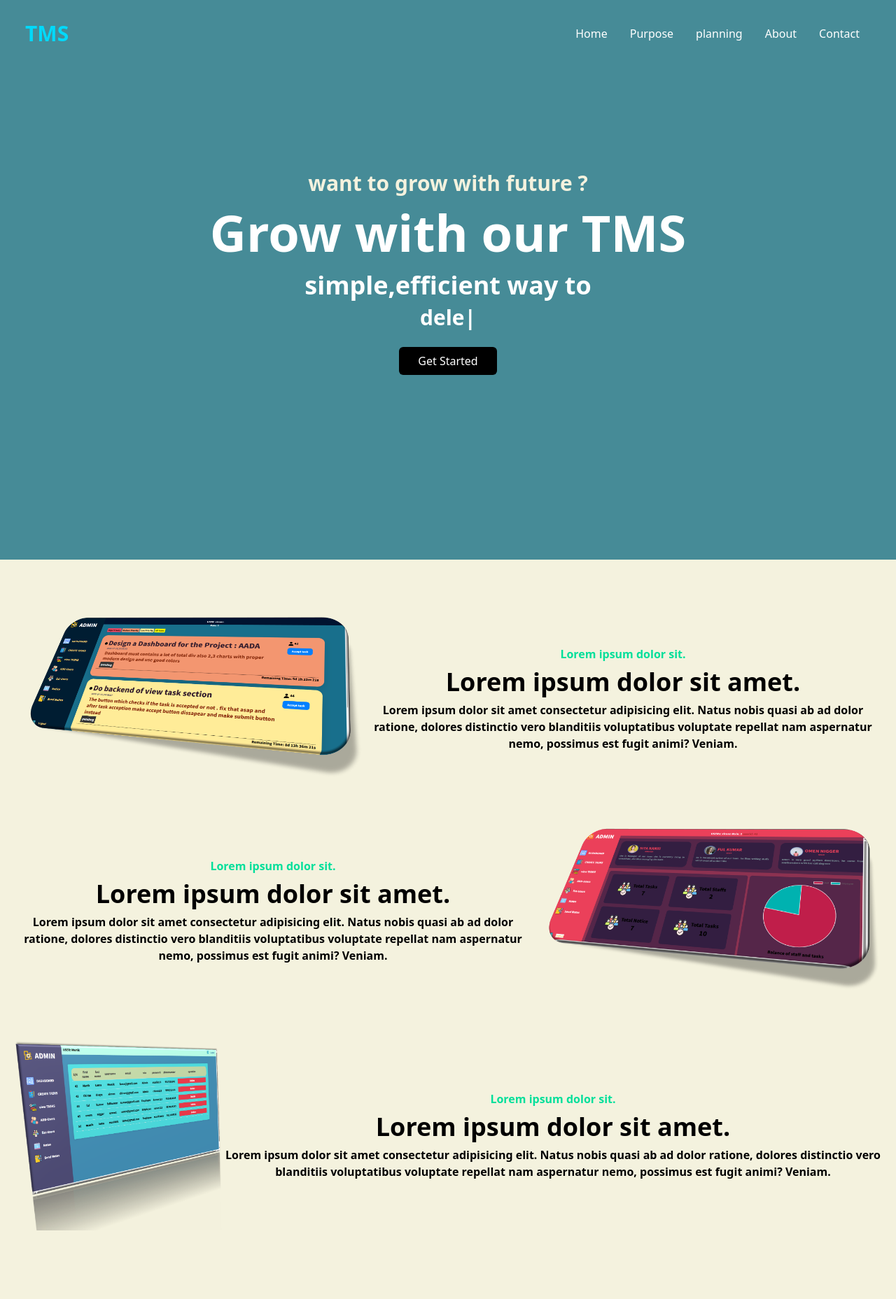
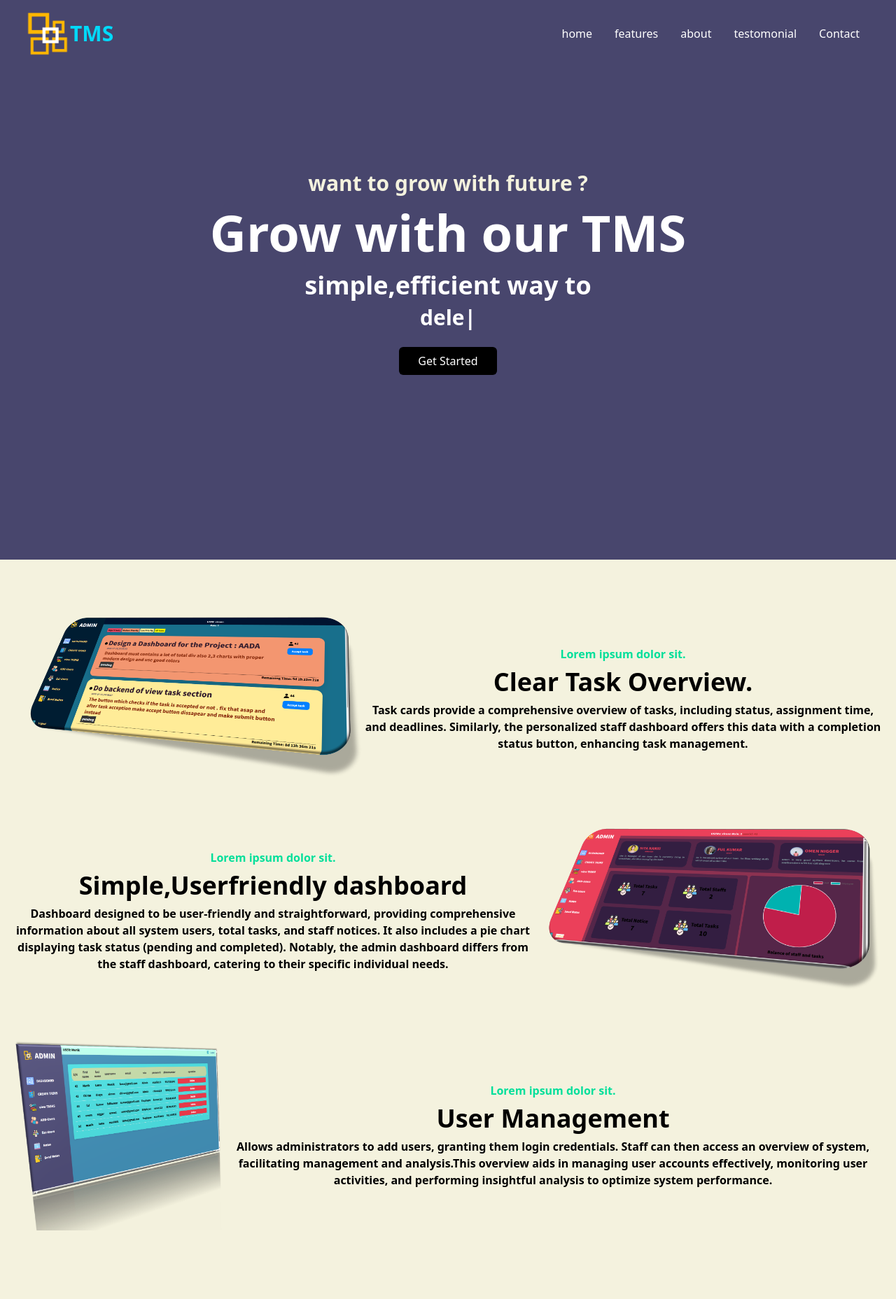
Before and after one commit to lamamanik/tmshomepgg, a React (Vite) app: page / in a window 1280 px wide. Shown: the top 1857 px of the page at 70% size. Built offline with nearby package versions, Linux system fonts and the light colour scheme.

Commit message:
finishhh
finish

```diff
--- a/index.html
+++ b/index.html
@@ -1,8 +1,10 @@
-<!DOCTYPE html>
+<!doctype html>
 <html lang="en">
   <head>
     <meta charset="UTF-8" />
+    <link href="index.css" rel="stylesheet" />
 
+    <link href=" node_modules\tailwindcss" rel="stylesheet" />
     <link rel="icon" type="image/svg+xml" href="/vite.svg" />
     <meta name="viewport" content="width=device-width, initial-scale=1.0" />
     <title>Vite + React</title>
--- a/package.json
+++ b/package.json
@@ -16,6 +16,7 @@
     "react": "^18.2.0",
     "react-dom": "^18.2.0",
     "react-icons": "^4.10.1",
+    "react-scroll": "^1.8.9",
     "react-typed": "^1.2.0",
     "swiper": "^10.0.4"
   },
--- a/src/components/Analytics.jsx
+++ b/src/components/Analytics.jsx
@@ -1,24 +1,25 @@
 import React from "react";
 import card from "../assets/picture4.png";
 import dashboard from "../assets/picture3.png";
+
 import list from "../assets/picture9.png";
 
 const Analytics = () => {
   return (
-    <div className=" w-full  my-20 line-height">
+    <div name="features" className=" w-full  my-20 line-height">
       <div className="w-full   flex justify-center items-center">
         <div className="max-w-[1240px]  flex flex-col md:flex-row justify-center items-center">
           <img className="w-[500px] mx-auto" src={card} alt="/" />
           <div className="flex flex-col justify-center text-center">
             <p className="text-[#00df9a] font-bold">Lorem ipsum dolor sit.</p>
             <h1 className="md:text-4xl sm:text-3xl text-2xl font-bold py-2">
-              Lorem ipsum dolor sit amet.
+              Clear Task Overview.
             </h1>
             <p className="font-sans font-semibold">
-              Lorem ipsum dolor sit amet consectetur adipisicing elit. Natus
-              nobis quasi ab ad dolor ratione, dolores distinctio vero
-              blanditiis voluptatibus voluptate repellat nam aspernatur nemo,
-              possimus est fugit animi? Veniam.
+              Task cards provide a comprehensive overview of tasks, including
+              status, assignment time, and deadlines. Similarly, the
+              personalized staff dashboard offers this data with a completion
+              status button, enhancing task management.
             </p>
           </div>
         </div>
@@ -29,13 +30,15 @@ const Analytics = () => {
           <div className="flex flex-col justify-center text-center">
             <p className="text-[#00df9a] font-bold">Lorem ipsum dolor sit.</p>
             <h1 className="md:text-4xl sm:text-3xl text-2xl font-bold py-2">
-              Lorem ipsum dolor sit amet.
+              Simple,Userfriendly dashboard
             </h1>
             <p className="font-sans font-semibold">
-              Lorem ipsum dolor sit amet consectetur adipisicing elit. Natus
-              nobis quasi ab ad dolor ratione, dolores distinctio vero
-              blanditiis voluptatibus voluptate repellat nam aspernatur nemo,
-              possimus est fugit animi? Veniam.
+              Dashboard designed to be user-friendly and straightforward,
+              providing comprehensive information about all system users, total
+              tasks, and staff notices. It also includes a pie chart displaying
+              task status (pending and completed). Notably, the admin dashboard
+              differs from the staff dashboard, catering to their specific
+              individual needs.
             </p>
           </div>
           <img className="w-[500px] mx-auto" src={dashboard} alt="/" />
@@ -48,13 +51,14 @@ const Analytics = () => {
           <div className="flex flex-col justify-center text-center">
             <p className="text-[#00df9a] font-bold">Lorem ipsum dolor sit.</p>
             <h1 className="md:text-4xl sm:text-3xl text-2xl font-bold py-2">
-              Lorem ipsum dolor sit amet.
+              User Management
             </h1>
             <p className="font-sans font-semibold">
-              Lorem ipsum dolor sit amet consectetur adipisicing elit. Natus
-              nobis quasi ab ad dolor ratione, dolores distinctio vero
-              blanditiis voluptatibus voluptate repellat nam aspernatur nemo,
-              possimus est fugit animi? Veniam.
+              Allows administrators to add users, granting them login
+              credentials. Staff can then access an overview of system,
+              facilitating management and analysis.This overview aids in
+              managing user accounts effectively, monitoring user activities,
+              and performing insightful analysis to optimize system performance.
             </p>
           </div>
         </div>
--- a/src/components/Hero.jsx
+++ b/src/components/Hero.jsx
@@ -1,9 +1,10 @@
 import react from "react";
+import "../index.css";
 import Typed from "react-typed";
 
 const Hero = () => {
   return (
-    <div className="text-white bg-[#468B97]">
+    <div name="home" className="  text-white  bg-[var(--maincolor)]">
       <div className="max-w-[800px] mt-[-96px] w-full h-screen mx-auto text-center flex flex-col justify-center">
         <p className="text-[#F4F2DE] md:text-3xl sm:text-2xl text-xl font-bold">
           want to grow with future ?
--- a/src/components/Lastko.jsx
+++ b/src/components/Lastko.jsx
@@ -2,7 +2,7 @@ import React from "react";
 
 const Lastko = () => {
   return (
-    <div className="w-full bg-[#E9B384]">
+    <div name="contact" className="w-full bg-[#E9B384]">
       <div className="max-w-[1200px] mx-auto flex  lg:flex-row flex-col gap-2 justify-center items-center">
         <div className=" flex flex-col justify-center gap-5  items-center py-16">
           <h1 className="md-text-4xl  ml-5 sm:text-center sm:text:3xl text-7xl gap-10 font-bold py-2">
--- a/src/components/Navbar.jsx
+++ b/src/components/Navbar.jsx
@@ -1,7 +1,15 @@
 import React, { useState } from "react";
+import { Link, animateScroll as scroll } from "react-scroll";
 import { AiOutlineClose, AiOutlineMenu } from "react-icons/ai";
+import logo from "../assets/brand.png";
 
 const Navbar = () => {
+  // let links = [
+  //   { name: "HOME",  },
+  //   { name: "Service", link: "/" },
+  //   { name: "About", link: "/" },
+  //   { name: "Contact", link: "/" },
+  // ];
   const [nav, setNav] = useState(false);
 
   const handleNav = () => {
@@ -10,13 +18,57 @@ const Navbar = () => {
 
   return (
     <div className=" flex justify-between items-center h-24 max-w-[1240px] mx-auto px-4 text-white">
+      <img class="w-16" src={logo} alt="brand.logo" />
       <h1 className="w-full text-3xl font-bold text-[#00d9fa]">TMS</h1>
-      <ul className="hidden md:flex">
-        <li className="p-4">Home</li>
-        <li className="p-4">Purpose</li>
-        <li className="p-4">planning</li>
-        <li className="p-4">About</li>
-        <li className="p-4">Contact</li>
+      <ul className="hidden md:flex cursor-pointer">
+        <li className="p-4">
+          {" "}
+          <Link to="home" spy={true} smooth={true} offset={50} duration={500}>
+            home
+          </Link>
+        </li>
+        <li className="p-4">
+          {" "}
+          <Link
+            to="features"
+            spy={true}
+            smooth={true}
+            offset={50}
+            duration={500}
+          >
+            features
+          </Link>
+        </li>
+        <li className="p-4">
+          {" "}
+          <Link to="about" spy={true} smooth={true} offset={50} duration={500}>
+            about
+          </Link>
+        </li>
+        <li className="p-4">
+          {" "}
+          <Link
+            to="testomonial"
+            spy={true}
+            smooth={true}
+            offset={50}
+            duration={500}
+          >
+            testomonial
+          </Link>
+        </li>
+        <li className="p-4">
+          {" "}
+          <Link
+            to="contact"
+            spy={true}
+            smooth={true}
+            offset={50}
+            duration={500}
+          >
+            Contact
+          </Link>
+        </li>
       </ul>
 
       <div onClick={handleNav} className="block md:hidden">
@@ -26,17 +78,25 @@ const Navbar = () => {
       <div
         className={
           nav
-            ? "  fixed  left-o top-0 w-[60%] h-full border-r border-r-gray-900 bg-[#000300]  ease-in-out duration-00"
+            ? "  fixed  left-0 top-0 w-[60%] h-full border-r border-r-gray-900 bg-[#000300]  ease-in-out duration-500"
             : " fixed left-[-100%]"
         }
       >
-        <h1 className="w-full text-3xl m-4 font-bold text-[#00d9fa]">TMS</h1>
+        <div className="flex flex-row justify-left items-center gap-0 my-1 ml-5">
+          <div>
+            <img class="w-16" src={logo} alt="brand.logo" />
+          </div>
+          <div>
+            <h1 className="w-full text-3xl m-4 font-bold text-[#00d9fa]">
+              TMS
+            </h1>
+          </div>
+        </div>
 
-        <ul className="uppercase p-4">
-          <li className="p-4 border-b border-gray-600">Home</li>
-          <li className="p-4 border-b border-gray-600">Purpose</li>
-          <li className="p-4 border-b border-gray-600">Planning</li>
-          <li className="p-4 border-b border-gray-600">About</li>
+        <ul className="uppercase p-4 cursor-pointer">
+          <li className="p-4">Home</li>
+          <li className="p-4">Features</li>
+          <li className="p-4">About</li>
           <li className="p-4">Contact</li>
         </ul>
       </div>
--- a/src/components/Testomonial.jsx
+++ b/src/components/Testomonial.jsx
@@ -8,9 +8,9 @@ import {
 import { Swiper, SwiperSlide } from "swiper/react";
 import "swiper/css";
 import "swiper/css/pagination";
-import { Pagination, Autoplay } from "swiper/modules";
+import { Autoplay } from "swiper/modules";
 
-const Testomonial = () => {
+const Testimonial = () => {
   const swiperRef = useRef(null);
 
   const handleMouseEnter = () => {
@@ -26,15 +26,18 @@ const Testomonial = () => {
   };
 
   return (
-    <div className="w-full cursor-pointer my-20 sm:h-[400px] ">
-      <div className="p-[20px]">
-        <h1 className="text-4xl  font-bold text-center">
+    <div
+      name="testomonial"
+      className="  cursor-pointer  sm:px-10 rounded-xl  relative shadow-sm "
+    >
+      <div className="py-2">
+        <h1 className="text-4xl font-bold text-center">
           What our customers are saying about us
         </h1>
       </div>
 
       <div
-        className="mb-10 h-[270px] "
+        className="mb-10 h-[270px]"
         onMouseEnter={handleMouseEnter}
         onMouseLeave={handleMouseLeave}
       >
@@ -42,73 +45,123 @@ const Testomonial = () => {
           ref={swiperRef}
           slidesPerView={1}
           spaceBetween={30}
-          pagination={{
-            clickable: true,
-          }}
-          modules={[Pagination, Autoplay]}
+          modules={[Autoplay]}
           className="mySwiper"
           autoplay={{
             delay: 2500,
             disableOnInteraction: false,
           }}
         >
-          <SwiperSlide className="text-center h-[10px] py-10 mt-10 text-18 flex justify-center items-center ">
+          <SwiperSlide className="text-center  px-6  mt-5 text-18 flex justify-center items-center">
             <div className="flex flex-col bottom-0 items-center lg:mx-20">
-              <div className=" mt-20 relative text-center ">
-                <AiOutlineSwapRight className="absolute top-0 left-2 w-8 h-8 dark:text-gray-700" />
-                <div className="py-1 my-10">
-                  <p className="px-8 text-gray-600  text-xl italic font-semibold  ">
-                    Lorem ipsum dolor sit amet consectetur adipisicing elit.
-                    Eveniet non voluptates suscipit inventore aut modi corporis
+              <div className=" relative text-center">
+                {/* <AiOutlineSwapRight className="absolute top-0 left-2 w-8 h-8 dark:text-gray-700" /> */}
+                <div className="py-1">
+                  <p className="text-xl italic font-semibold">
+                    "Our productivity soared with the Task Management System
+                    (TMS)! Seamless task handling, better teamwork, and easy
+                    organization. A true asset to our success!"
                   </p>
                 </div>
+                {/* <AiOutlineSwapLeft className="absolute bottom-0 right-0 w-8 h-9 dark:text-gray-700" /> */}
+              </div>
 
-                <AiOutlineSwapLeft className="absolute bottom-0 right-0 w-8 h-9 dark:text-gray-700" />
-              </div>
-              <span className="w-40 h-1 my-2 rounded-lg dark:bg-violet-400"></span>
-
-              <div className=" text-gray-800 flex flex-row gap-4 items-center">
+              <div className="text-gray-800 mt-5 flex flex-row gap-4 items-center">
                 <div className="flex flex-row gap-2 items-center">
-                  <AiOutlineUserDelete className=" h-8 " />
+                  <AiOutlineUserDelete className="h-8" />
                   <p>Manik lama</p>
                 </div>
-
                 <div className="flex flex-row gap-2 items-center">
                   <AiOutlinePhone className="" />
                   <p>9827364542</p>
                 </div>
               </div>
+              <span className="w-[300px] h-1 my-2 rounded-lg dark:bg-violet-400"></span>
             </div>
           </SwiperSlide>
 
-          <SwiperSlide className="text-center h-[10px] py-10 mt-10 text-18 flex justify-center items-center ">
+          <SwiperSlide className="text-center  px-6  mt-5 text-18 flex justify-center items-center">
             <div className="flex flex-col bottom-0 items-center lg:mx-20">
-              <div className=" mt-20 relative text-center ">
-                <AiOutlineSwapRight className="absolute top-0 left-2 w-8 h-8 dark:text-gray-700" />
-                <div className="py-1 my-10">
-                  <p className="px-8 text-gray-600  text-xl italic font-semibold  ">
-                    Lorem ipsum dolor sit amet consectetur adipisicing elit.
-                    Eveniet non voluptates suscipit inventore aut modi corporis,
-                    Lorem ipsum dolor sit amet consectetur adipisicing elit.
-                    Voluptas, inventore.
+              <div className=" relative text-center">
+                {/* <AiOutlineSwapRight className="absolute top-0 left-2 w-8 h-8 dark:text-gray-700" /> */}
+                <div className="py-1">
+                  <p className="text-xl italic font-semibold">
+                    "TMS is a lifesaver! Effortless task management, enhanced
+                    collaboration, and improved efficiency have transformed our
+                    workflow. Highly recommended!"
                   </p>
                 </div>
+                {/* <AiOutlineSwapLeft className="absolute bottom-0 right-0 w-8 h-9 dark:text-gray-700" /> */}
+              </div>
 
-                <AiOutlineSwapLeft className="absolute bottom-0 right-0 w-8 h-9 dark:text-gray-700" />
-              </div>
-              <span className="w-40 h-1 my-2 rounded-lg dark:bg-violet-400"></span>
-
-              <div className=" text-gray-800 flex flex-row gap-4 items-center">
+              <div className="text-gray-800 mt-5 flex flex-row my-2 gap-4 items-center">
                 <div className="flex flex-row gap-2 items-center">
-                  <AiOutlineUserDelete className=" h-8 " />
-                  <p>Manik lama</p>
+                  <AiOutlineUserDelete className="h-8" />
+                  <p>sam lama</p>
                 </div>
-
                 <div className="flex flex-row gap-2 items-center">
                   <AiOutlinePhone className="" />
                   <p>9827364542</p>
                 </div>
               </div>
+              <span className="w-[300px] h-1 my-2 rounded-lg dark:bg-violet-400"></span>
+            </div>
+          </SwiperSlide>
+
+          <SwiperSlide className="text-center  px-6  mt-5 text-18 flex justify-center items-center">
+            <div className="flex flex-col bottom-0 items-center lg:mx-20">
+              <div className=" relative text-center">
+                {/* <AiOutlineSwapRight className="absolute top-0 left-2 w-8 h-8 dark:text-gray-700" /> */}
+                <div className="py-1">
+                  <p className="text-xl italic font-semibold">
+                    "Thanks to the Task Management System (TMS) project, our
+                    office tasks are now a breeze! Improved productivity,
+                    seamless communication, and valuable insights make it a
+                    game-changer."
+                  </p>
+                </div>
+                {/* <AiOutlineSwapLeft className="absolute bottom-0 right-0 w-8 h-9 dark:text-gray-700" /> */}
+              </div>
+
+              <div className="text-gray-800 mt-5 flex flex-row gap-4 items-center">
+                <div className="flex flex-row gap-2 items-center">
+                  <AiOutlineUserDelete className="h-8" />
+                  <p>Sita bond</p>
+                </div>
+                <div className="flex flex-row gap-2 items-center">
+                  <AiOutlinePhone className="" />
+                  <p>9827364542</p>
+                </div>
+              </div>
+              <span className="w-[300px] h-1 my-2 rounded-lg dark:bg-violet-400"></span>
+            </div>
+          </SwiperSlide>
+
+          <SwiperSlide className="text-center  px-6  mt-5 text-18 flex justify-center items-center">
+            <div className="flex flex-col bottom-0 items-center lg:mx-20">
+              <div className=" relative text-center">
+                {/* <AiOutlineSwapRight className="absolute top-0 left-2 w-8 h-8 dark:text-gray-700" /> */}
+                <div className="py-1">
+                  <p className="text-xl italic font-semibold">
+                    "We love our new Task Management System (TMS)! It
+                    streamlines tasks, enhances teamwork, and boosts
+                    productivity. A game-changer for our business!"
+                  </p>
+                </div>
+                {/* <AiOutlineSwapLeft className="absolute bottom-0 right-0 w-8 h-9 dark:text-gray-700" /> */}
+              </div>
+
+              <div className="text-gray-800  mt-5 flex flex-row gap-4 items-center">
+                <div className="flex flex-row gap-2 items-center">
+                  <AiOutlineUserDelete className="h-8" />
+                  <p>Hari prasad</p>
+                </div>
+                <div className="flex flex-row gap-2 items-center">
+                  <AiOutlinePhone className="" />
+                  <p>9827364542</p>
+                </div>
+              </div>
+              <span className="w-[300px] h-1 my-2 rounded-lg dark:bg-violet-400"></span>
             </div>
           </SwiperSlide>
         </Swiper>
@@ -117,4 +170,4 @@ const Testomonial = () => {
   );
 };
 
-export default Testomonial;
+export default Testimonial;
--- a/src/components/Us.jsx
+++ b/src/components/Us.jsx
@@ -5,7 +5,7 @@ import logo from "../assets/year.png";
 
 const Us = () => {
   return (
-    <div className="text-white w-full p-5 mb-20 ">
+    <div name="about" className="text-white w-full p-5 mb-20 ">
       <div className="w-full  rounded-xl left-0 right-0  h-[700px] bg-gray-900/90 absolute">
         <img
           className="w-full h-full bg-slate-500 object-cover mix-blend-overlay"
@@ -19,13 +19,11 @@ const Us = () => {
           <h2 className="text-3xl pt-8 text-slate-300 text-center">
             Who are we ??
           </h2>
-          <h3 className="text-5xl font-bold py-6 text-center">
-            we are the saviour
-          </h3>
+          <h3 className="text-5xl font-bold py-6 text-center">we are geeks.</h3>
           <p className="py-4 text-3xl text-slate-300 text-center">
-            Lorem ipsum dolor sit amet consectetur adipisicing elit. Neque
-            exercitationem distinctio iusto tempora voluptatum quo, corporis rem
-            suscipit vitae reprehenderit.
+            Passionate coding enthusiasts, university students exploring
+            development and enjoying Valorant Gold hardstuck gaming for fun
+            while working on our first college project.
           </p>
         </div>
 
--- a/src/index.css
+++ b/src/index.css
@@ -2,22 +2,12 @@
 @tailwind components;
 @tailwind utilities;
 
+:root {
+  --maincolor: #48466d;
+  --primarycolor: #3d84a8;
+  --secondarycolor: #46cdcf;
+}
+
 body {
   background-color: #f4f2de;
 }
-
-.swiper {
-  width: 100%;
-  height: 300px;
-}
-
-.swiper-slide {
-  text-align: center;
-  font-size: 18px;
-  background: #f4f2de;
-  margin-top: 50px;
-  display: flex;
-
-  justify-content: center;
-  align-items: center;
-}
--- a/src/main.jsx
+++ b/src/main.jsx
@@ -1,7 +1,8 @@
 import React from "react";
 import ReactDOM from "react-dom/client";
+import "./index.css";
+import Navbar from "./components/Navbar.jsx";
 
-import Navbar from "./components/Navbar.jsx";
 import Hero from "./components/Hero.jsx";
 import Analytics from "./components/Analytics.jsx";
 import Us from "./components/Us.jsx";
```
Also changed, not shown: src/components/Footer.jsx (+16 -4 lines), src/assets/brand.png (added), 1 other file (tests, documents, lock files or other folders).
